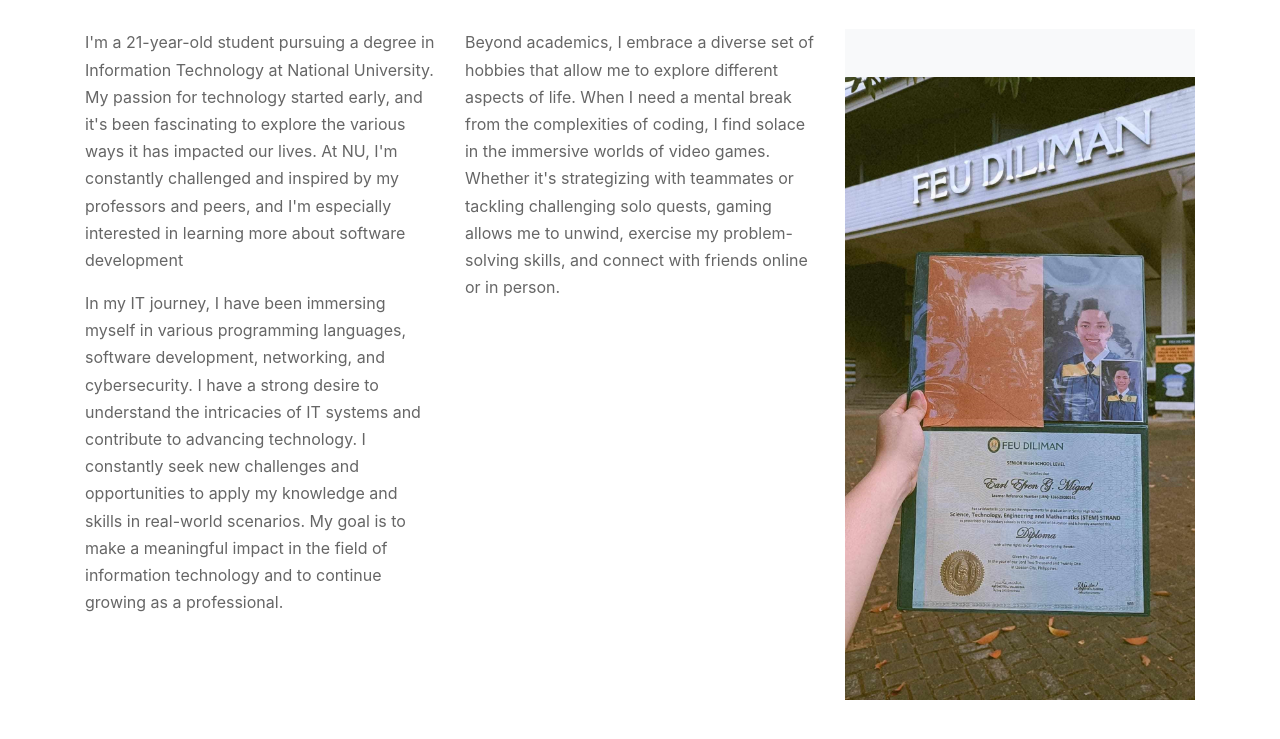
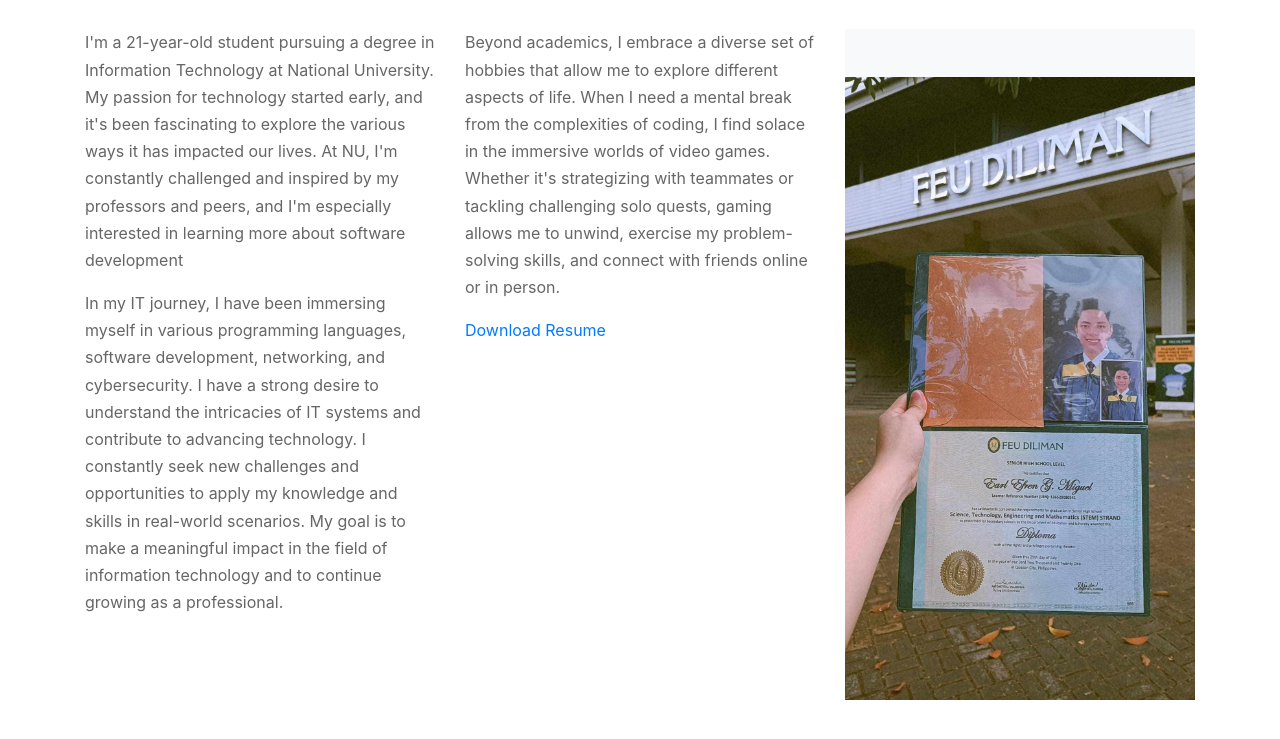
Before and after one commit to Mi9eUl/ITSMYWEB, a plain HTML site: page about_me.html in a window 1280 px wide. Shown: the part 173-912 px from the top of the page. Drawn offline with nearby package versions, Linux system fonts and the light colour scheme.

Commit message:
Update about_me.html

```diff
--- a/about_me.html
+++ b/about_me.html
@@ -89,6 +89,10 @@
           <div class="col-lg-4 order-3 order-lg-2">
             <p>Beyond academics, I embrace a diverse set of hobbies that allow me to explore different aspects of life. When I need a mental break from the complexities of coding, I find solace in the immersive worlds of video games. Whether it's strategizing with teammates or tackling challenging solo quests, gaming allows me to unwind, exercise my problem-solving skills, and connect with friends online or in person.</p>
             <p></p>
+             <a href="your-pdf-file-url.pdf" download class="custom-download-button" role="button">
+              <i class="fas fa-file-pdf"></i>
+              Download Resume
+          </a>
           </div>
 
         </div>
```
